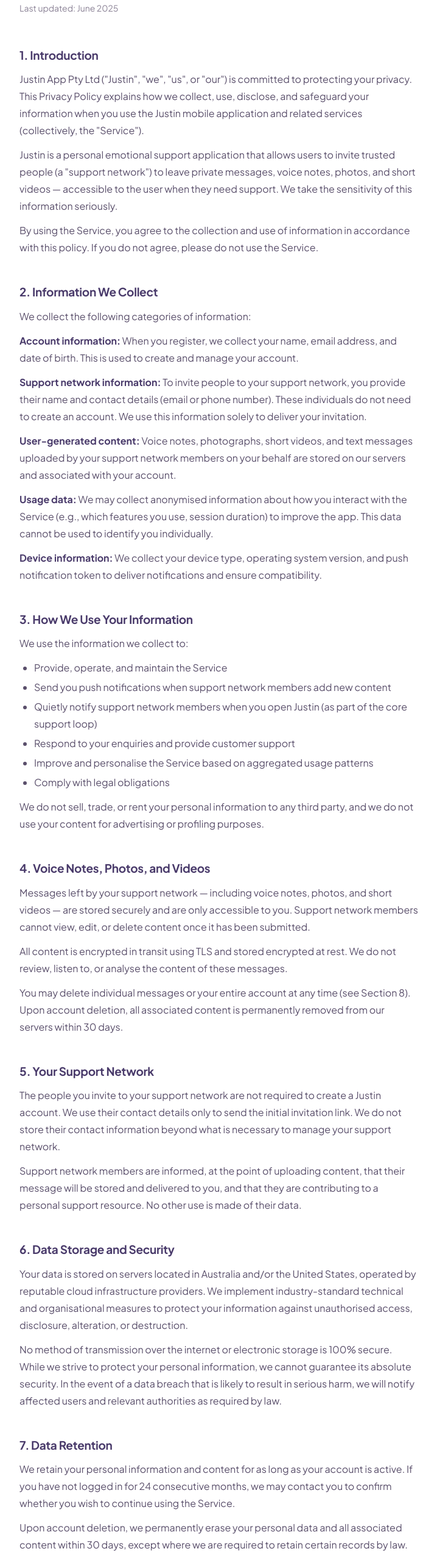
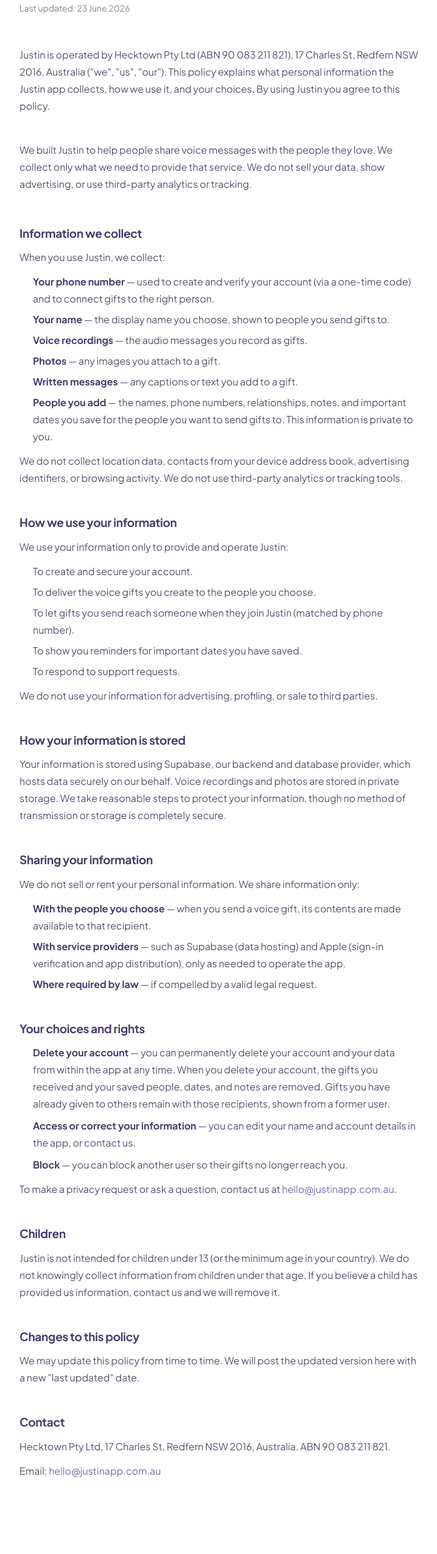
Before and after one commit to JUSTINAPP/justin-website, a Next.js app: page /privacy in a window 1280 px wide. Shown: the part 158-2706 px from the top of the page at 61% size, without its empty margins (280-998 px from the left). Built offline with nearby package versions, Linux system fonts and the light colour scheme.

Commit message:
Add privacy policy page at /privacy

```diff
--- a/app/privacy/page.tsx
+++ b/app/privacy/page.tsx
@@ -3,6 +3,7 @@ import Link from 'next/link';
 
 export const metadata: Metadata = {
   title: 'Privacy Policy — Justin',
+  description: 'How Justin collects, uses, and protects your personal information.',
 };
 
 function Section({ title, children }: { title: string; children: React.ReactNode }) {
@@ -30,7 +31,7 @@ export default function PrivacyPage() {
   return (
     <div style={{ minHeight: '100vh', background: 'white' }}>
 
-      {/* ── Header — matches Nav ── */}
+      {/* Header */}
       <header
         style={{
           position: 'sticky',
@@ -54,7 +55,7 @@ export default function PrivacyPage() {
         </div>
       </header>
 
-      {/* ── Content ── */}
+      {/* Content */}
       <main style={{ maxWidth: 720, margin: '0 auto', padding: '56px 32px 96px' }}>
         <h1
           style={{
@@ -68,220 +69,120 @@ export default function PrivacyPage() {
         >
           Privacy Policy
         </h1>
-        <p style={{ fontSize: 14, color: '#8a8195', margin: '0 0 52px' }}>Last updated: June 2025</p>
+        <p style={{ fontSize: 14, color: '#8a8195', margin: '0 0 52px' }}>Last updated: 23 June 2026</p>
 
-        <Section title="1. Introduction">
+        <p style={{ color: '#5a4f6b', lineHeight: 1.75, marginBottom: 44 }}>
+          Justin is operated by Hecktown Pty Ltd (ABN 90 083 211 821), 17 Charles St, Redfern NSW 2016,
+          Australia ("we", "us", "our"). This policy explains what personal information the Justin app
+          collects, how we use it, and your choices. By using Justin you agree to this policy.
+        </p>
+        <p style={{ color: '#5a4f6b', lineHeight: 1.75, marginBottom: 52 }}>
+          We built Justin to help people share voice messages with the people they love. We collect only
+          what we need to provide that service. We do not sell your data, show advertising, or use
+          third-party analytics or tracking.
+        </p>
+
+        <Section title="Information we collect">
+          <p>When you use Justin, we collect:</p>
+          <ul style={{ margin: 0, paddingLeft: 22, display: 'flex', flexDirection: 'column', gap: 6 }}>
+            <li><strong style={{ color: '#4A3B6B' }}>Your phone number</strong> — used to create and verify your account (via a one-time code) and to connect gifts to the right person.</li>
+            <li><strong style={{ color: '#4A3B6B' }}>Your name</strong> — the display name you choose, shown to people you send gifts to.</li>
+            <li><strong style={{ color: '#4A3B6B' }}>Voice recordings</strong> — the audio messages you record as gifts.</li>
+            <li><strong style={{ color: '#4A3B6B' }}>Photos</strong> — any images you attach to a gift.</li>
+            <li><strong style={{ color: '#4A3B6B' }}>Written messages</strong> — any captions or text you add to a gift.</li>
+            <li><strong style={{ color: '#4A3B6B' }}>People you add</strong> — the names, phone numbers, relationships, notes, and important dates you save for the people you want to send gifts to. This information is private to you.</li>
+          </ul>
           <p>
-            Justin App Pty Ltd ("Justin", "we", "us", or "our") is committed to protecting your
-            privacy. This Privacy Policy explains how we collect, use, disclose, and safeguard
-            your information when you use the Justin mobile application and related services
-            (collectively, the "Service").
-          </p>
-          <p>
-            Justin is a personal emotional support application that allows users to invite trusted
-            people (a "support network") to leave private messages, voice notes, photos, and short
-            videos — accessible to the user when they need support. We take the sensitivity of this
-            information seriously.
-          </p>
-          <p>
-            By using the Service, you agree to the collection and use of information in accordance
-            with this policy. If you do not agree, please do not use the Service.
+            We do not collect location data, contacts from your device address book, advertising
+            identifiers, or browsing activity. We do not use third-party analytics or tracking tools.
           </p>
         </Section>
 
-        <Section title="2. Information We Collect">
-          <p>We collect the following categories of information:</p>
+        <Section title="How we use your information">
+          <p>We use your information only to provide and operate Justin:</p>
+          <ul style={{ margin: 0, paddingLeft: 22, display: 'flex', flexDirection: 'column', gap: 6 }}>
+            <li>To create and secure your account.</li>
+            <li>To deliver the voice gifts you create to the people you choose.</li>
+            <li>To let gifts you send reach someone when they join Justin (matched by phone number).</li>
+            <li>To show you reminders for important dates you have saved.</li>
+            <li>To respond to support requests.</li>
+          </ul>
+          <p>We do not use your information for advertising, profiling, or sale to third parties.</p>
+        </Section>
+
+        <Section title="How your information is stored">
           <p>
-            <strong style={{ color: '#4A3B6B' }}>Account information:</strong> When you register,
-            we collect your name, email address, and date of birth. This is used to create and
-            manage your account.
-          </p>
-          <p>
-            <strong style={{ color: '#4A3B6B' }}>Support network information:</strong> To invite
-            people to your support network, you provide their name and contact details (email or
-            phone number). These individuals do not need to create an account. We use this
-            information solely to deliver your invitation.
-          </p>
-          <p>
-            <strong style={{ color: '#4A3B6B' }}>User-generated content:</strong> Voice notes,
-            photographs, short videos, and text messages uploaded by your support network members
-            on your behalf are stored on our servers and associated with your account.
-          </p>
-          <p>
-            <strong style={{ color: '#4A3B6B' }}>Usage data:</strong> We may collect anonymised
-            information about how you interact with the Service (e.g., which features you use,
-            session duration) to improve the app. This data cannot be used to identify you
-            individually.
-          </p>
-          <p>
-            <strong style={{ color: '#4A3B6B' }}>Device information:</strong> We collect your
-            device type, operating system version, and push notification token to deliver
-            notifications and ensure compatibility.
+            Your information is stored using Supabase, our backend and database provider, which hosts
+            data securely on our behalf. Voice recordings and photos are stored in private storage. We
+            take reasonable steps to protect your information, though no method of transmission or
+            storage is completely secure.
           </p>
         </Section>
 
-        <Section title="3. How We Use Your Information">
-          <p>We use the information we collect to:</p>
-          <ul className="list-disc pl-6 space-y-1">
-            <li>Provide, operate, and maintain the Service</li>
-            <li>Send you push notifications when support network members add new content</li>
+        <Section title="Sharing your information">
+          <p>We do not sell or rent your personal information. We share information only:</p>
+          <ul style={{ margin: 0, paddingLeft: 22, display: 'flex', flexDirection: 'column', gap: 6 }}>
+            <li><strong style={{ color: '#4A3B6B' }}>With the people you choose</strong> — when you send a voice gift, its contents are made available to that recipient.</li>
+            <li><strong style={{ color: '#4A3B6B' }}>With service providers</strong> — such as Supabase (data hosting) and Apple (sign-in verification and app distribution), only as needed to operate the app.</li>
+            <li><strong style={{ color: '#4A3B6B' }}>Where required by law</strong> — if compelled by a valid legal request.</li>
+          </ul>
+        </Section>
+
+        <Section title="Your choices and rights">
+          <ul style={{ margin: 0, paddingLeft: 22, display: 'flex', flexDirection: 'column', gap: 8 }}>
             <li>
-              Quietly notify support network members when you open Justin (as part of the
-              core support loop)
+              <strong style={{ color: '#4A3B6B' }}>Delete your account</strong> — you can permanently
+              delete your account and your data from within the app at any time. When you delete your
+              account, the gifts you received and your saved people, dates, and notes are removed. Gifts
+              you have already given to others remain with those recipients, shown from a former user.
             </li>
-            <li>Respond to your enquiries and provide customer support</li>
-            <li>Improve and personalise the Service based on aggregated usage patterns</li>
-            <li>Comply with legal obligations</li>
+            <li>
+              <strong style={{ color: '#4A3B6B' }}>Access or correct your information</strong> — you can
+              edit your name and account details in the app, or contact us.
+            </li>
+            <li>
+              <strong style={{ color: '#4A3B6B' }}>Block</strong> — you can block another user so their
+              gifts no longer reach you.
+            </li>
           </ul>
           <p>
-            We do not sell, trade, or rent your personal information to any third party, and we
-            do not use your content for advertising or profiling purposes.
+            To make a privacy request or ask a question, contact us at{' '}
+            <a href="mailto:hello@justinapp.com.au" style={{ color: '#7B6BA8' }}>
+              hello@justinapp.com.au
+            </a>
+            .
           </p>
         </Section>
 
-        <Section title="4. Voice Notes, Photos, and Videos">
+        <Section title="Children">
           <p>
-            Messages left by your support network — including voice notes, photos, and short
-            videos — are stored securely and are only accessible to you. Support network members
-            cannot view, edit, or delete content once it has been submitted.
-          </p>
-          <p>
-            All content is encrypted in transit using TLS and stored encrypted at rest. We do
-            not review, listen to, or analyse the content of these messages.
-          </p>
-          <p>
-            You may delete individual messages or your entire account at any time (see Section 8).
-            Upon account deletion, all associated content is permanently removed from our servers
-            within 30 days.
+            Justin is not intended for children under 13 (or the minimum age in your country). We do not
+            knowingly collect information from children under that age. If you believe a child has
+            provided us information, contact us and we will remove it.
           </p>
         </Section>
 
-        <Section title="5. Your Support Network">
+        <Section title="Changes to this policy">
           <p>
-            The people you invite to your support network are not required to create a Justin
-            account. We use their contact details only to send the initial invitation link.
-            We do not store their contact information beyond what is necessary to manage your
-            support network.
-          </p>
-          <p>
-            Support network members are informed, at the point of uploading content, that their
-            message will be stored and delivered to you, and that they are contributing to a
-            personal support resource. No other use is made of their data.
+            We may update this policy from time to time. We will post the updated version here with a
+            new "last updated" date.
           </p>
         </Section>
 
-        <Section title="6. Data Storage and Security">
+        <Section title="Contact">
           <p>
-            Your data is stored on servers located in Australia and/or the United States,
-            operated by reputable cloud infrastructure providers. We implement
-            industry-standard technical and organisational measures to protect your information
-            against unauthorised access, disclosure, alteration, or destruction.
+            Hecktown Pty Ltd, 17 Charles St, Redfern NSW 2016, Australia. ABN 90 083 211 821.
           </p>
           <p>
-            No method of transmission over the internet or electronic storage is 100% secure.
-            While we strive to protect your personal information, we cannot guarantee its
-            absolute security. In the event of a data breach that is likely to result in serious
-            harm, we will notify affected users and relevant authorities as required by law.
-          </p>
-        </Section>
-
-        <Section title="7. Data Retention">
-          <p>
-            We retain your personal information and content for as long as your account is
-            active. If you have not logged in for 24 consecutive months, we may contact you to
-            confirm whether you wish to continue using the Service.
-          </p>
-          <p>
-            Upon account deletion, we permanently erase your personal data and all associated
-            content within 30 days, except where we are required to retain certain records by law.
-          </p>
-        </Section>
-
-        <Section title="8. Your Rights">
-          <p>Depending on your jurisdiction, you may have the right to:</p>
-          <ul className="list-disc pl-6 space-y-1">
-            <li>Access the personal information we hold about you</li>
-            <li>Request correction of inaccurate or incomplete information</li>
-            <li>Request deletion of your account and associated data</li>
-            <li>Object to or restrict certain processing of your information</li>
-            <li>Receive a portable copy of your data</li>
-          </ul>
-          <p>
-            To exercise any of these rights, contact us at{' '}
-            <a href="mailto:hello@justinapp.com.au" className="text-brand-purple hover:underline">
+            Email:{' '}
+            <a href="mailto:hello@justinapp.com.au" style={{ color: '#7B6BA8' }}>
               hello@justinapp.com.au
             </a>
-            . We will respond within 30 days.
-          </p>
-        </Section>
-
-        <Section title="9. Children's Privacy">
-          <p>
-            Justin is not intended for children under the age of 13. We do not knowingly collect
-            personal information from children under 13. If you believe we have inadvertently
-            collected such information, please contact us and we will delete it promptly.
-          </p>
-          <p>
-            For users aged 13–17, we recommend parental or guardian awareness of the Service.
-            Support network invitations for minors should include a trusted adult.
-          </p>
-        </Section>
-
-        <Section title="10. Mental Health Disclaimer">
-          <p>
-            Justin is a personal support and wellbeing tool. It is not a medical device, clinical
-            service, or substitute for professional mental health care. The content provided
-            through Justin is not reviewed by mental health professionals and does not constitute
-            medical advice.
-          </p>
-          <p>
-            If you are experiencing a mental health crisis or emergency, please contact a
-            professional service immediately — in Australia, call Lifeline on{' '}
-            <strong>13 11 14</strong> or Beyond Blue on <strong>1300 22 4636</strong>.
-          </p>
-        </Section>
-
-        <Section title="11. Third-Party Services">
-          <p>
-            We may use third-party services for analytics, push notifications, and cloud
-            infrastructure. These providers are contractually bound to use your data only as
-            directed by us and in accordance with this policy. We do not allow third parties to
-            use your personal information for their own purposes.
-          </p>
-        </Section>
-
-        <Section title="12. Changes to This Policy">
-          <p>
-            We may update this Privacy Policy from time to time. When we do, we will revise the
-            "Last updated" date at the top of this page and, where the changes are material,
-            notify you via email or in-app notification. Your continued use of the Service after
-            any changes constitutes acceptance of the revised policy.
-          </p>
-        </Section>
-
-        <Section title="13. Contact Us">
-          <p>
-            If you have questions, concerns, or complaints about this Privacy Policy or our
-            privacy practices, please contact us:
-          </p>
-          <p>
-            <strong style={{ color: '#2e2540' }}>Justin App Pty Ltd</strong>
-            <br />
-            Email:{' '}
-            <a href="mailto:hello@justinapp.com.au" className="text-brand-purple hover:underline">
-              hello@justinapp.com.au
-            </a>
-          </p>
-          <p>
-            We are committed to resolving privacy concerns promptly and fairly. If you are
-            located in Australia and are not satisfied with our response, you may lodge a
-            complaint with the Office of the Australian Information Commissioner (OAIC) at
-            www.oaic.gov.au.
           </p>
         </Section>
       </main>
 
-      {/* ── Footer — matches main site Footer ── */}
+      {/* Footer */}
       <footer style={{ background: '#241c33' }} className="py-10">
         <div
           className="wrap"
```
